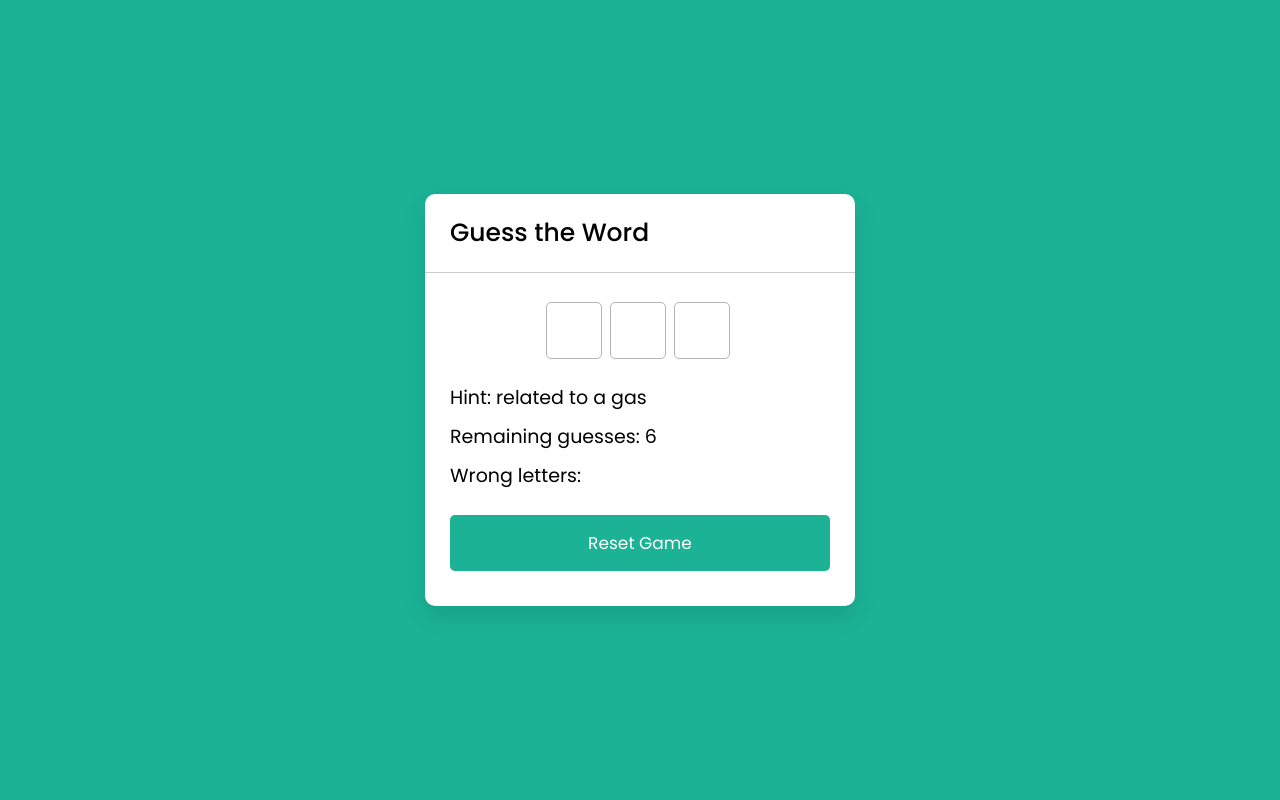
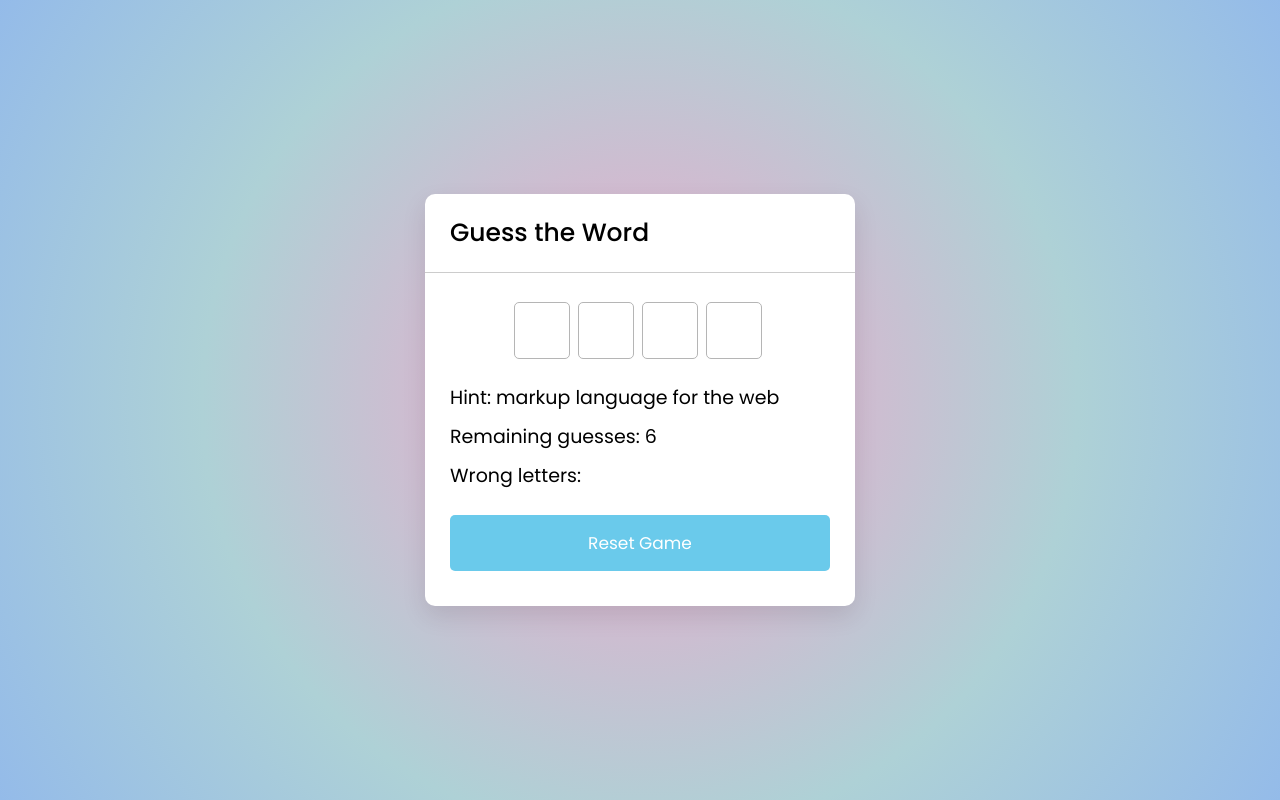
Before and after one commit to Sneha6290/mini-game, a plain HTML site: page index.html in a window 1280 px wide. Drawn offline with Linux system fonts and the light colour scheme.

Commit message:
make some changes

```diff
--- a/index.html
+++ b/index.html
@@ -1,9 +1,8 @@
 <!DOCTYPE html>
-<!-- Coding By CodingNepal - youtube.com/codingnepal -->
 <html lang="en" dir="ltr">
   <head>
     <meta charset="utf-8">
-    <title>Word Guessing Game JavaScript | CodingNepal</title>
+    <title>Word Guessing Game</title>
     <link rel="stylesheet" href="style.css">
     <meta name="viewport" content="width=device-width, initial-scale=1.0">
   </head>
--- a/js/script.js
+++ b/js/script.js
@@ -45,7 +45,7 @@ function initGame(e) {
 
     setTimeout(() => {
         if(correctLetters.length === word.length) {
-            alert(`Congrats! You found the word ${word.toUpperCase()}`);
+            alert(`Congrats! You found the word🥳🥳${word.toUpperCase()}`);
             return randomWord();
         } else if(maxGuesses < 1) {
             alert("Game over! You don't have remaining guesses");
--- a/js/words.js
+++ b/js/words.js
@@ -12,28 +12,20 @@ const wordList = [
         hint: "a purpose or intention"
     },
     {
-        word: "venus",
-        hint: "planet of our solar system"
+        word: "Jupiter",
+        hint: " biggest planet of our solar system"
     },
     {
         word: "gold",
         hint: "a yellow precious metal"
     },
     {
-        word: "ebay",
+        word: "amazon",
         hint: "online shopping site"
-    },
-    {
-        word: "golang",
-        hint: "programming language"
     },
     {
         word: "coding",
         hint: "related to programming"
-    },
-    {
-        word: "matrix",
-        hint: "science fiction movie"
     },
     {
         word: "bugs",
@@ -46,10 +38,6 @@ const wordList = [
     {
         word: "gif",
         hint: "a file format for image"
-    },
-    {
-        word: "mental",
-        hint: "related to the mind"
     },
     {
         word: "map",
@@ -68,10 +56,6 @@ const wordList = [
         hint: "related to an indoor game"
     },
     {
-        word: "viber",
-        hint: "a social media app"
-    },
-    {
         word: "github",
         hint: "code hosting platform"
     },
@@ -88,20 +72,12 @@ const wordList = [
         hint: "an electronic device"
     },
     {
-        word: "gpu",
-        hint: "computer component"
-    },
-    {
         word: "java",
         hint: "programming language"
     },
     {
         word: "google",
         hint: "famous search engine"
-    },
-    {
-        word: "venice",
-        hint: "famous city of waters"
     },
     {
         word: "excel",
@@ -112,10 +88,6 @@ const wordList = [
         hint: "a relational database system"
     },
     {
-        word: "nepal",
-        hint: "developing country name"
-    },
-    {
         word: "flute",
         hint: "a musical instrument"
     },
@@ -124,16 +96,8 @@ const wordList = [
         hint: "related to cryptocurrency"
     },
     {
-        word: "tesla",
-        hint: "unit of magnetic flux density"
-    },
-    {
         word: "mars",
         hint: "planet of our solar system"
-    },
-    {
-        word: "proxy",
-        hint: "related to server application"
     },
     {
         word: "email",
@@ -156,10 +120,6 @@ const wordList = [
         hint: "related to computer or system"
     },
     {
-        word: "svg",
-        hint: "a vector image format"
-    },
-    {
         word: "jpeg",
         hint: "a image file format"
     },
@@ -170,18 +130,6 @@ const wordList = [
     {
         word: "key",
         hint: "small piece of metal"
-    },
-    {
-        word: "egypt",
-        hint: "a country name"
-    },
-    {
-        word: "joker",
-        hint: "psychological thriller film"
-    },
-    {
-        word: "dubai",
-        hint: "developed country name"
     },
     {
         word: "photo",
--- a/style.css
+++ b/style.css
@@ -12,7 +12,11 @@ body{
   min-height: 100vh;
   align-items: center;
   justify-content: center;
-  background: #1BB295;
+  background: rgb(228,175,205);
+background: -moz-radial-gradient(circle, rgba(228,175,205,1) 11%, rgba(174,209,214,1) 58%, rgba(148,187,233,1) 100%);
+background: -webkit-radial-gradient(circle, rgba(228,175,205,1) 11%, rgba(174,209,214,1) 58%, rgba(148,187,233,1) 100%);
+background: radial-gradient(circle, rgba(228,175,205,1) 11%, rgba(174,209,214,1) 58%, rgba(148,187,233,1) 100%);
+filter: progid:DXImageTransform.Microsoft.gradient(startColorstr="#e4afcd",endColorstr="#94bbe9",GradientType=1);
 }
 .wrapper{
   width: 430px;
@@ -40,7 +44,7 @@ body{
   margin: 4px;
   font-size: 24px;
   font-weight: 500;
-  color: #1ba98c;
+  color: #6acaeb;
   text-align: center;
   border-radius: 5px;
   background: none;
@@ -73,11 +77,11 @@ body{
   padding: 15px 0;
   font-size: 17px;
   border-radius: 5px;
-  background: #1BB295;
+  background: #6acaeb;
   transition: all 0.3s ease;
 }
 .content .reset-btn:hover{
-  background: #18a589;
+  background: #c48cd1;
 }
 
 @media screen and (max-width: 460px) {
```
